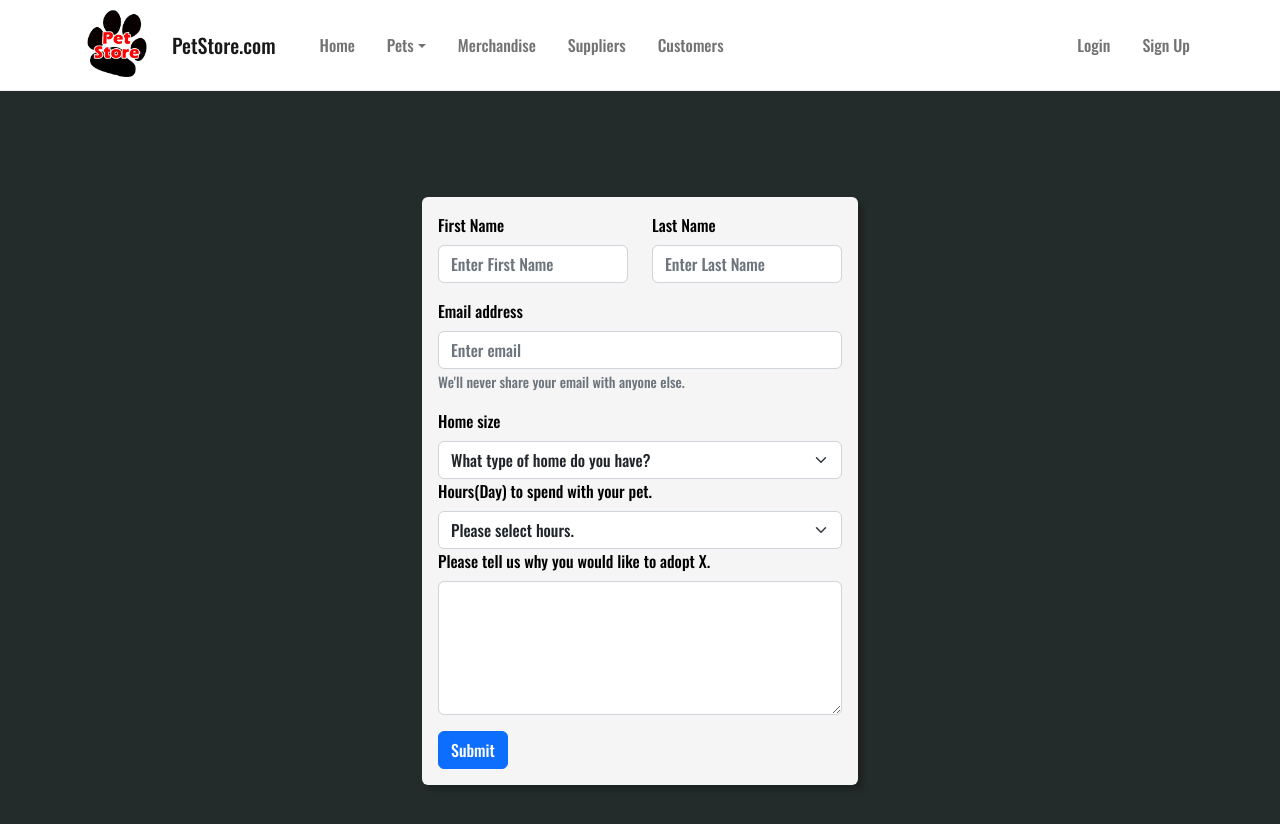
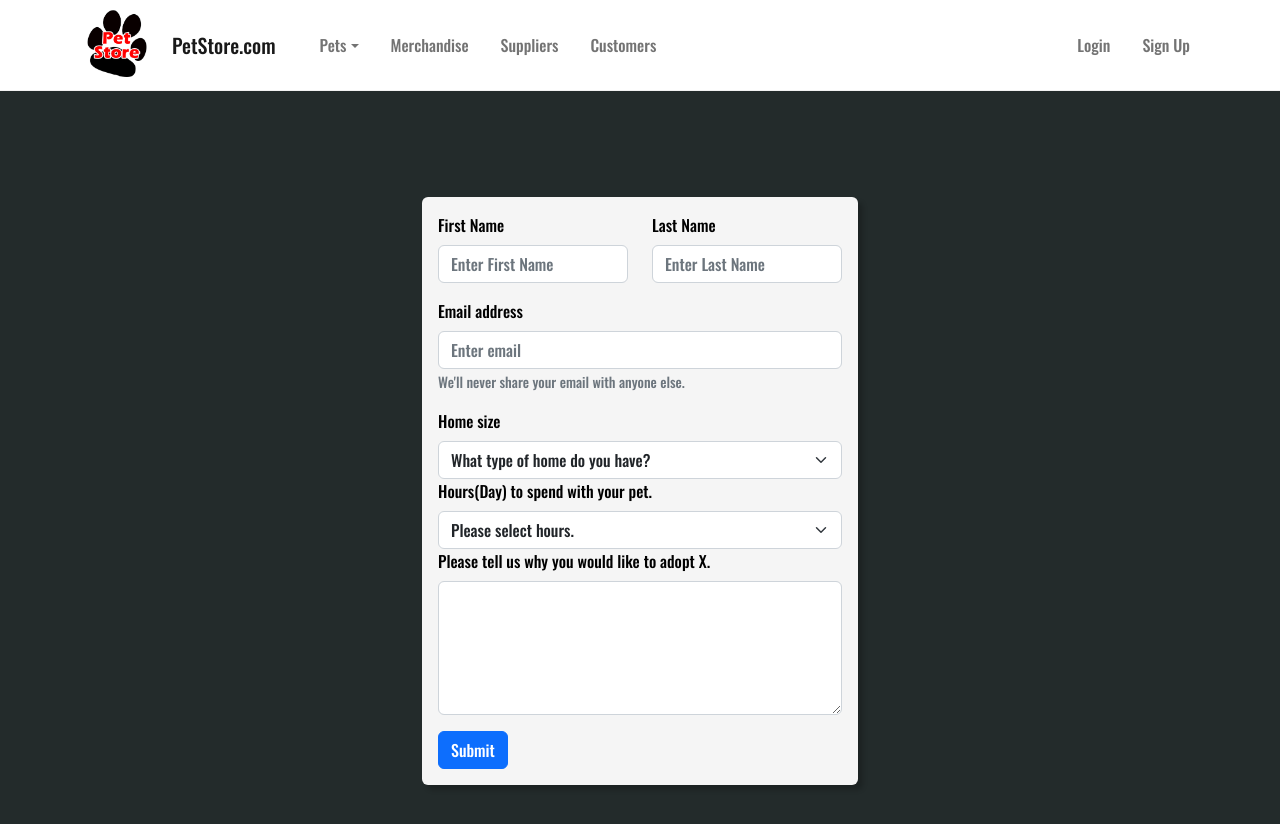
Before and after one commit to Deadrick99/petstore, a React (Vite) app: page /Adopt in a window 1280 px wide. Shown: the top 824 px of the page. Built offline with nearby package versions, Linux system fonts and the light colour scheme.

Commit message:
modified:   src/pages/Navbar2.tsx

```diff
--- a/src/pages/Navbar2.tsx
+++ b/src/pages/Navbar2.tsx
@@ -14,7 +14,6 @@ function Navbar2() {
         <Navbar.Toggle aria-controls="basic-navbar-nav" />
         <Navbar.Collapse id="basic-navbar-nav">
           <Nav className="me-auto">
-            <Nav.Link href="/">Home</Nav.Link>
             <NavDropdown title="Pets" id="basic-nav-dropdown">
               <NavDropdown.Item href="/Pets">Dogs</NavDropdown.Item>
               <NavDropdown.Item href="/Pets">Cats</NavDropdown.Item>
```
